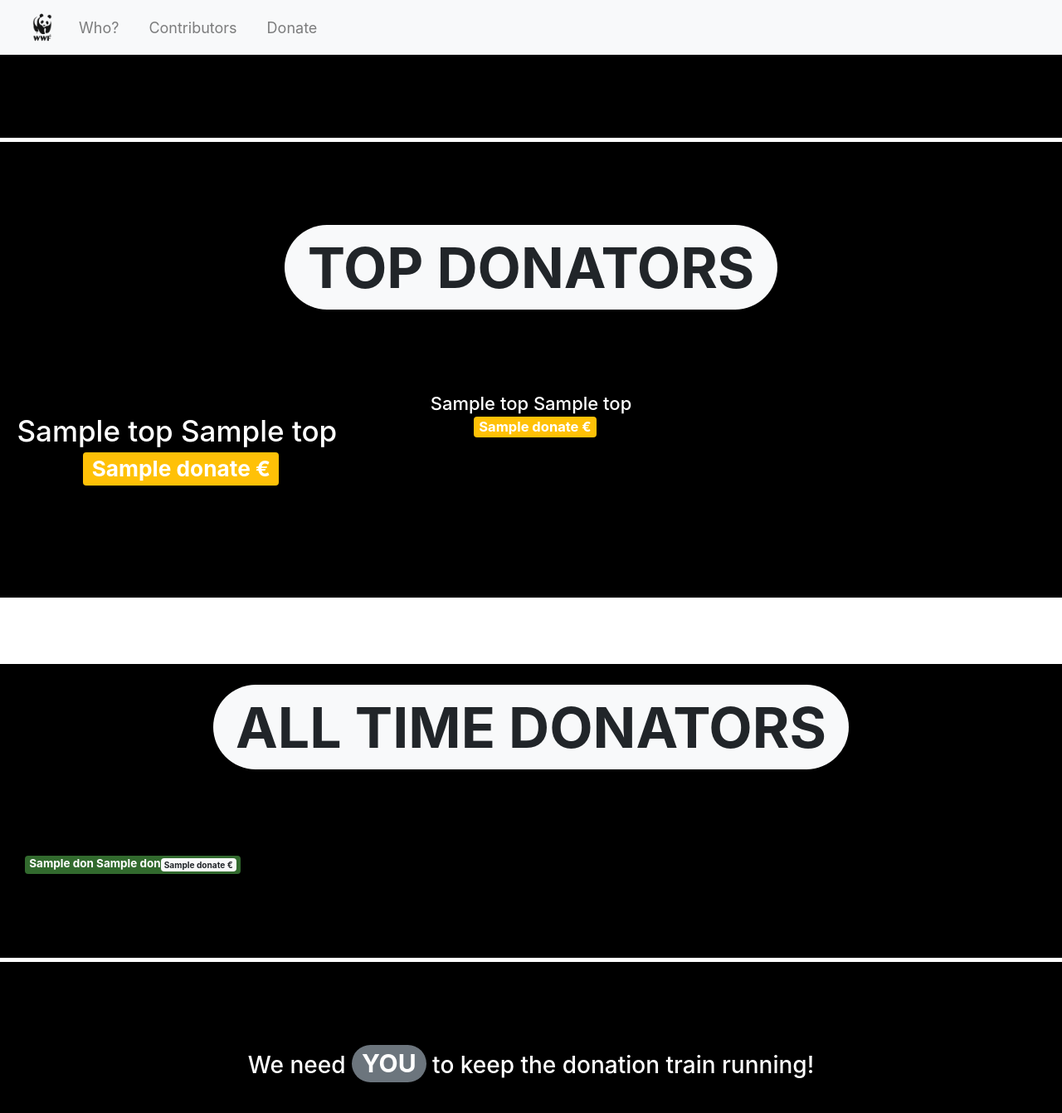
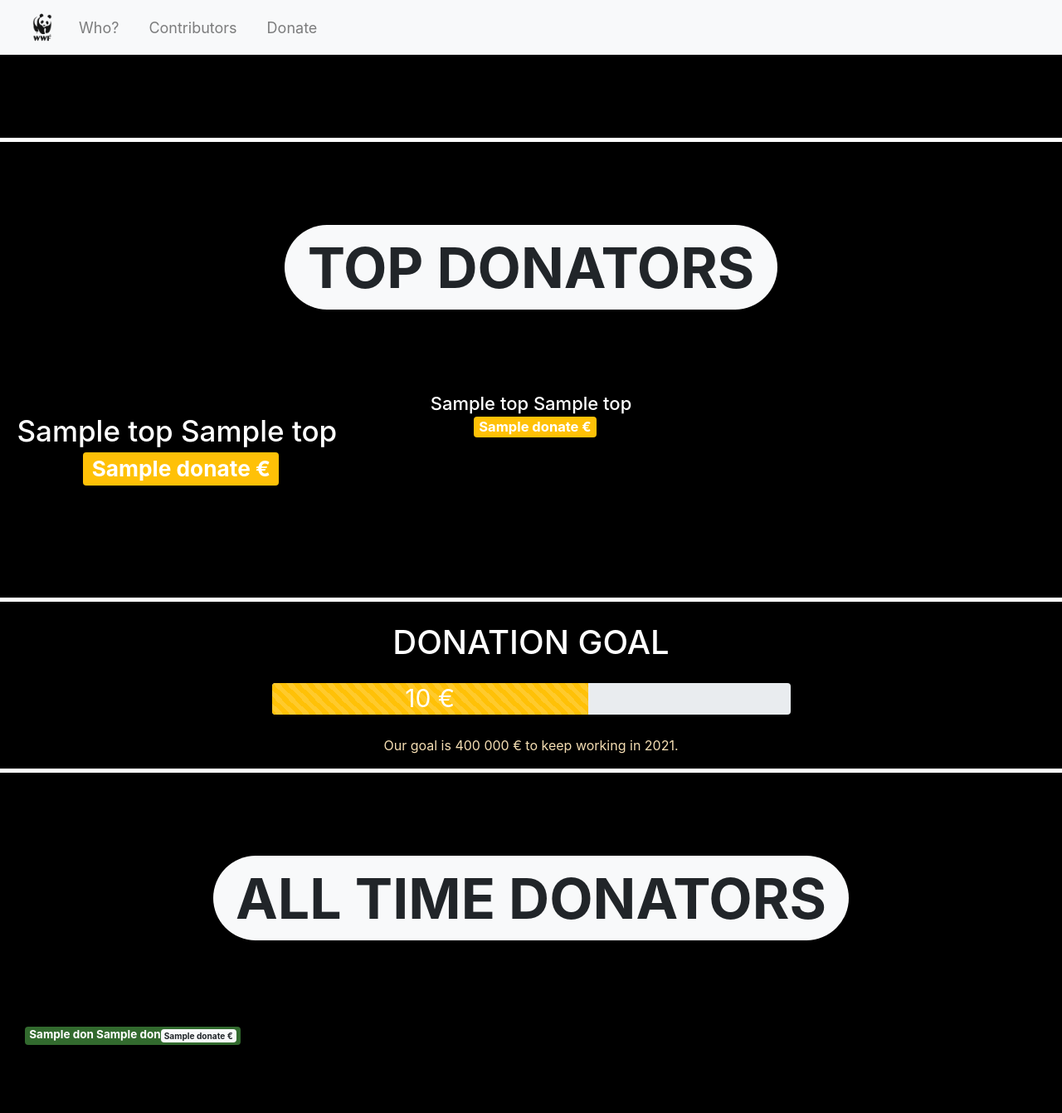
Before and after one commit to chainyo/page_don, a Flask app: template templates/contrib.html in a window 1280 px wide. Shown: the top 1341 px of the page at 83% size. Run offline with Flask 2, Linux system fonts and the light colour scheme; the template is opened without the code that fills it: most values are stand-ins (such as "Sample title", 1, 10 or a date in 2020); some libraries are stand-ins or nearby versions.

Commit message:
add progress bar

```diff
--- a/app.py
+++ b/app.py
@@ -35,7 +35,10 @@
 def contributors():
     top = DB.get_top()
     don = DB.get_don()
-    return render_template('contrib.html', top=top, don=don)
+    sum = 0
+    for d in don:
+        sum += int(d['donate'])
+    return render_template('contrib.html', top=top, don=don, sum=sum)
 
 @app.route('/infos')
 def infos():
--- a/static/css/contrib_style.css
+++ b/static/css/contrib_style.css
@@ -4,7 +4,7 @@
 
 body {
     margin: 0 auto;
-    background-color: white;
+    background-color: black;
 }
 
 h2, h3 {
@@ -53,6 +53,28 @@
     font-weight: bold;
 }
 
+.head-goal {
+    margin-top: 25px;
+}
+
+.under-txt {
+    color: wheat;
+}
+
+.progress {
+    width: 50%;
+    min-height: 38px;
+    font-size: 30px;
+    margin-left: auto;
+    margin-right: auto;
+    margin-top: 25px;
+    margin-bottom: 25px;
+}
+
+.h3-goal {
+    font-size: 40px;
+}
+
 .margin {
     background-color: black;
     height: 100px;
--- a/templates/contrib.html
+++ b/templates/contrib.html
@@ -31,7 +31,17 @@
     </div>
     <div class='margin'></div>
     <div class='container-fluid intersect'></div>
-    <div class='container-fluid donators'>
+    <div class='container-fluid center-block text-center'>
+        <div class='container-fluid head-goal'>
+            <h3 class="h3-goal">DONATION GOAL</h3>
+        </div>
+        <div class='progress'>
+            <div class='progress-bar progress-bar-striped bg-warning' role='progressbar' style='width: 61%' aria-valuenow="61" aria-valuemin="0" aria-valuemax="100">{{sum}} €</div>
+        </div>
+        <p class='under-txt'>Our goal is 400 000 € to keep working in 2021.</p>
+    </div>
+    <div class='container-fluid intersect'></div>
+    <div class='container-fluid'>
         <div class='container text-center'>
             <span class='badge rounded-pill bg-light title'>ALL TIME DONATORS</span>
         </div>
@@ -47,11 +57,11 @@
     <div class='container-fluid intersect'></div>
     <div class='margin'></div>
     <div class='container-fluid text-center'>
-        <h3 class='space-text'>We need <span class='badge badge-secondary rounded-pill bold-txt'>YOU</span> to keep the donation train running!</h3>
+        <h3 class='space-text'>We need <span class='badge badge-light rounded-pill bold-txt'>YOU</span> to keep the donation train running!</h3>
         <iframe style="background: #FFFFFF;border: none;border-radius: 2px;box-shadow: 0 2px 10px 0 rgba(70, 76, 79, .2);" width="1080" height="720" src="https://charts.mongodb.com/charts-kata-gjtcn/embed/charts?id=d25ad65a-90d3-496f-a68d-a08f3ce3a6f0&autoRefresh=3600&theme=light"></iframe>
     </div>
     <div class='container-fluid text-center footer'>
-        <h3>Already <span class='badge badge-secondary rounded-pill int'>{{don|length}}</span> lovely people have supported us!</h3>
+        <h3>Already <span class='badge badge-light rounded-pill int'>{{don|length}}</span> lovely people have supported us!</h3>
         <h3>Why not you?</h3>
         <a href="{{ url_for('form')}}" class='btn btn-outline-light btn-lg' id='don'>DONATE</a>
     </div>
```
